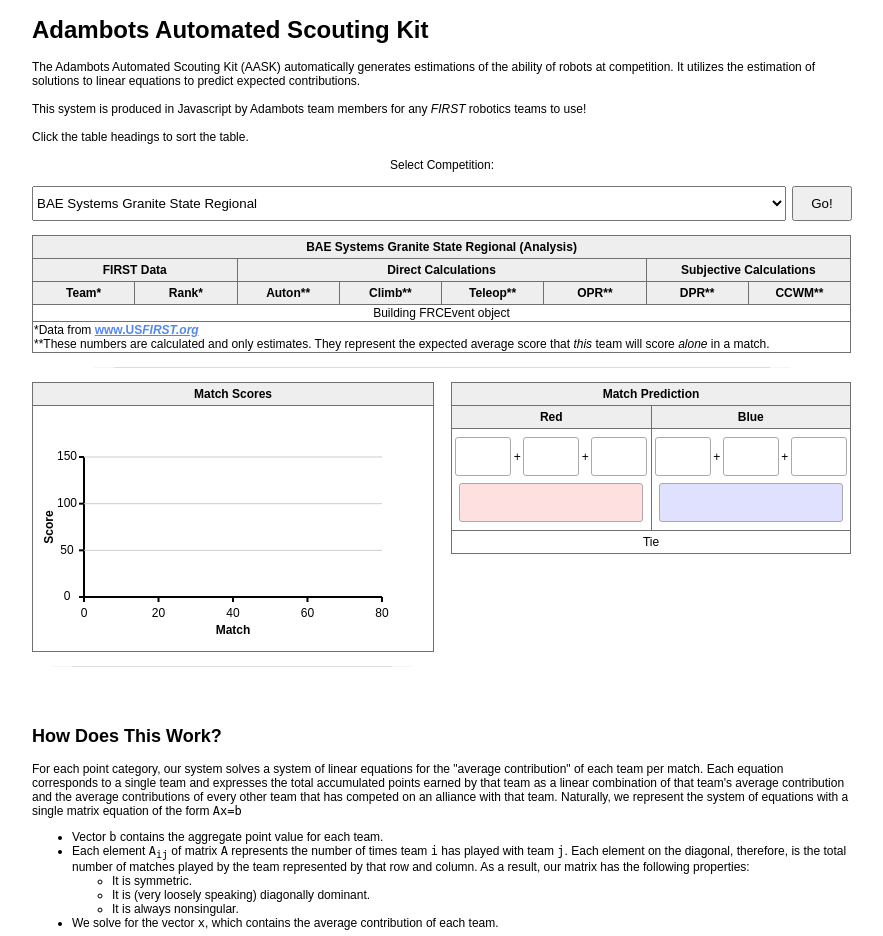
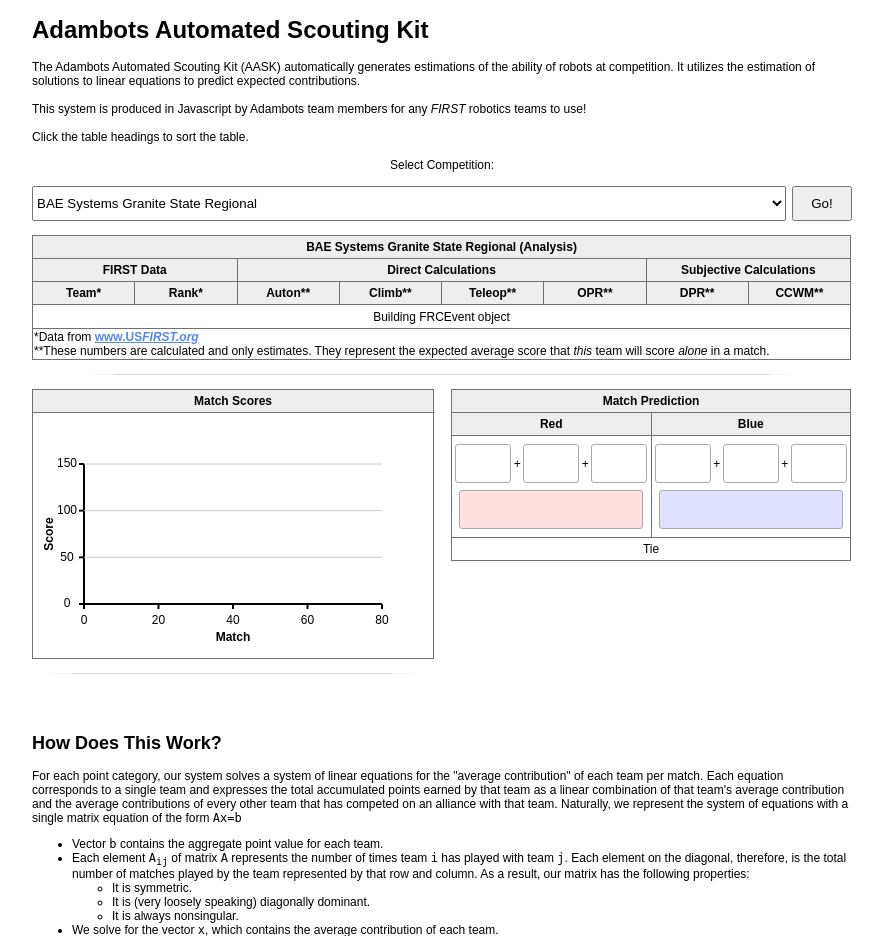
Before and after one commit to benrbray/adambots-automated-scouting-kit, a PHP site: page / in a window 1280 px wide. Shown: the top 936 px of the page, without its empty margins (198-1081 px from the left). Run offline with PHP 8.4, Linux system fonts and the light colour scheme; data that the repository does not hold is empty.

Commit message:
taller rows in tables.

```diff
--- a/web/scouting.css
+++ b/web/scouting.css
@@ -21,8 +21,9 @@
   table-layout:fixed;
 }
 
-table.shinytable tbody tr td {
+#bigtable tbody tr td {
 width:49px;
+height:1.75em;
 }
 
 thead {
```
